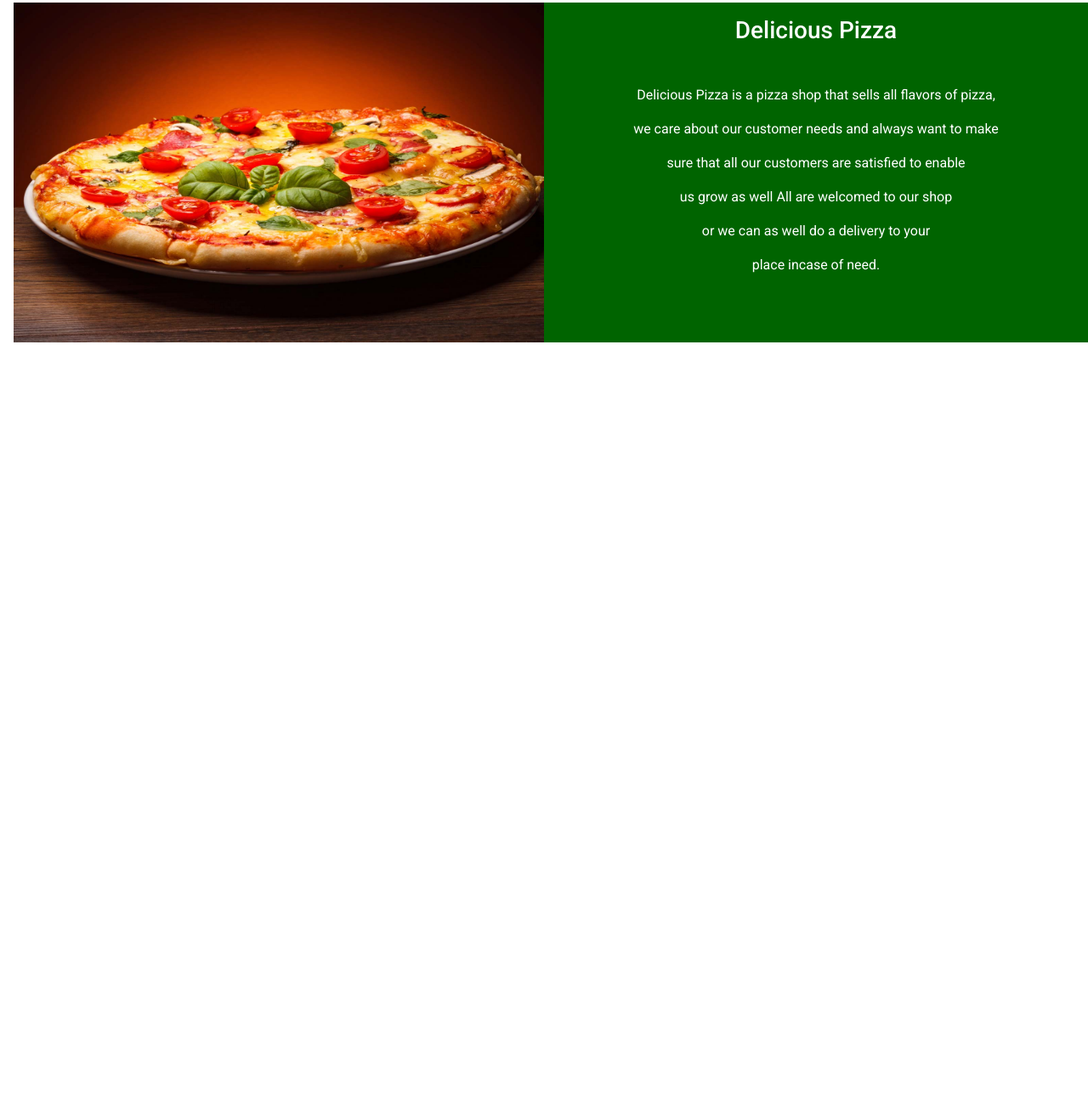
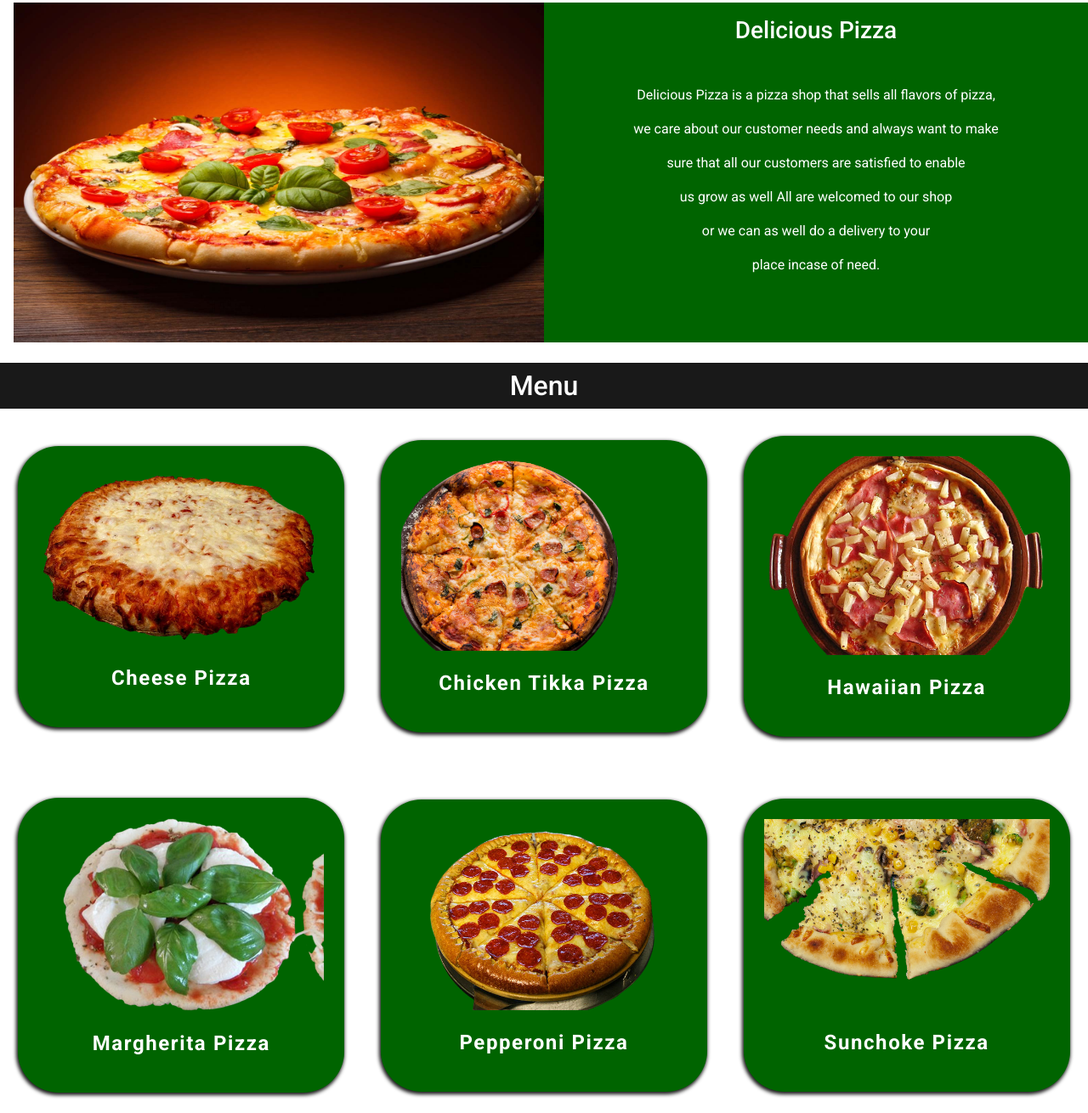
Before and after one commit to CynthiaOuma12673/delicious_pizza, a plain HTML site: page index.html in a window 1280 px wide. Shown: the part 906-2216 px from the top of the page at 85% size. Before the commit the page ends 1309 px from the top, so only its background shows below. Drawn offline with nearby package versions, Linux system fonts and the light colour scheme.

Commit message:
it will add content and style the menu section

```diff
--- a/index.css
+++ b/index.css
@@ -41,7 +41,7 @@ body {
     color: white;
 }
 .btn {
-    background-color: black;
+    background-color: darkgreen;
     color: white;
     border-color: transparent;
     margin-top: 1.5rem;
@@ -98,3 +98,41 @@ body {
     text-align: center;
     line-height: 2.5rem;
 }
+
+.menu h2 {
+    text-align: center;
+    padding: .5rem;
+    background-color:rgba(0, 0, 0, .9);
+}
+
+.menu div {
+	width: 100%;
+	display: flex;
+	align-items: center;
+	justify-content: space-around;
+	flex-wrap: wrap;
+}
+
+.menu article {
+	width: 30%;
+	margin: 1.5rem 0;
+	border: none;
+	border-radius: 3rem;
+	box-shadow: -1px 2px 4px 1px rgba(0, 0, 0, 0.9);
+	padding: 1.5rem;
+    background-color: darkgreen;
+}
+
+.menu article img {
+	width: 100%;
+	display: inline-block;
+	margin-bottom: 1.5rem;
+}
+
+.body h3 {
+	font-size: 1.5rem;
+	font-weight: 600;
+    color:white;
+	letter-spacing: 0.1rem;
+	margin-bottom: 1.2rem;
+}
--- a/index.html
+++ b/index.html
@@ -73,7 +73,55 @@
             </p>
         </div>
         </div>
+    </section>
+    <br>
+    <!-- menu section -->
+    <section class="menu">
+        <h2>Menu</h2>
+        <div class="image-one">
+        <article>
+            <img src="images/cheese-pizza.png">
+            <div class="body">
+                <h3>Cheese Pizza</h3>
+            </div>
+        </article>
+        <article>
+            <img src="images/chicken.png">
+            <div class="body">
+                <h3>Chicken Tikka Pizza</h3>
+            </div>
+        </article>
+        <article>
+            <img src="images/hawaiian-pizza.png">
+            <div class="body">
+                <h3>Hawaiian Pizza</h3>
+            </div>
+        </article>
+        </div>
+        <br>
+        <div class="image-two">
+        <article>
+            <img src="images/Margherita-pizza.png">
+            <div class="body">
+                <h3>Margherita Pizza</h3>
+            </div>
+        </article>
+        <article>
+            <img src="images/pepperoni-pizza.png">
+            <div class="body">
+                <h3>Pepperoni Pizza</h3>
+            </div>
+        </article>
+        <article>
+            <img src="images/sun.png">
+            <div class="body">
+                <h3>Sunchoke Pizza</h3>
+            </div>
+        </article>
+    </div>
+</section>
 
     </section>
+
 </body>
 </html>
```
Also changed, not shown: images/Margherita-pizza.jpg (deleted), images/Margherita-pizza.png (added), images/cheese-pizza.jpg (deleted), images/cheese-pizza.png (added), images/chicken.png (added), images/hawaiian-pizza.jpg (deleted), images/hawaiian-pizza.png (added), images/pepperoni-pizza.jpg (deleted), images/pepperoni-pizza.png (added), images/sun.png (added).
